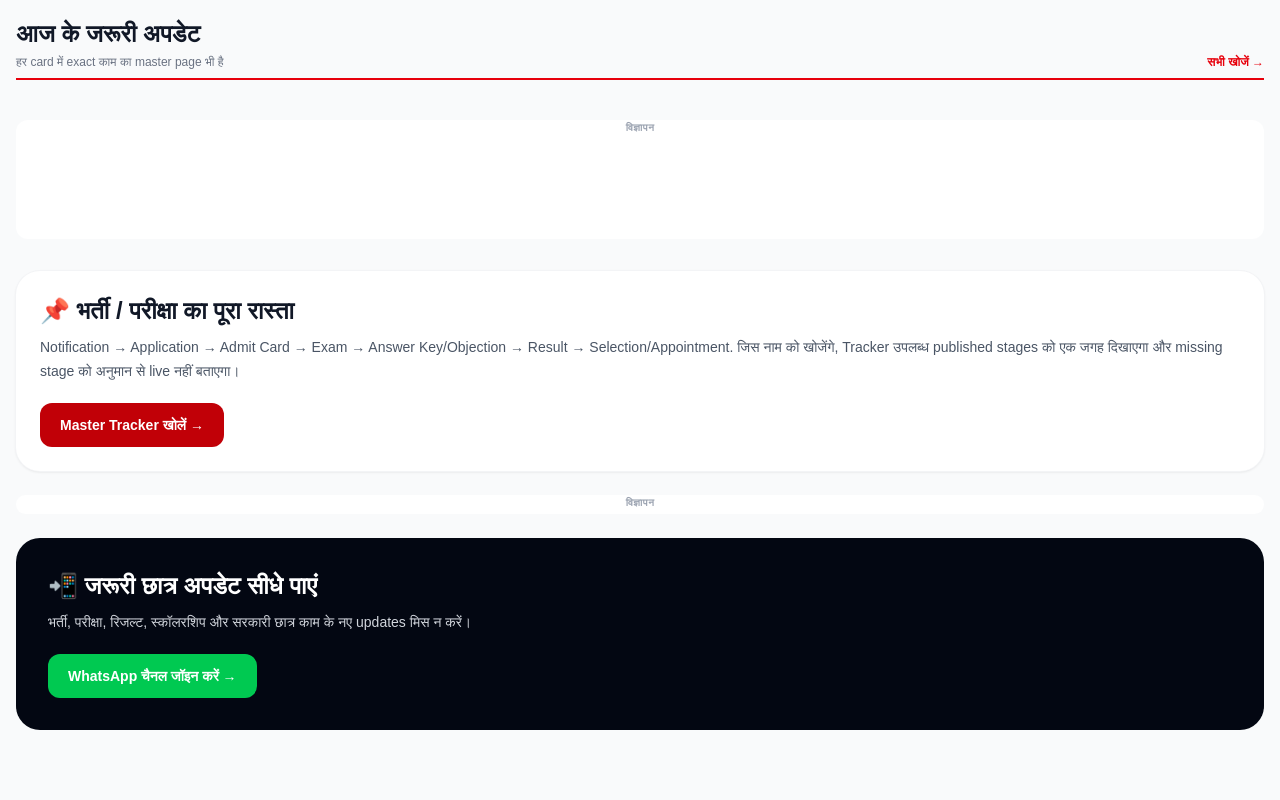
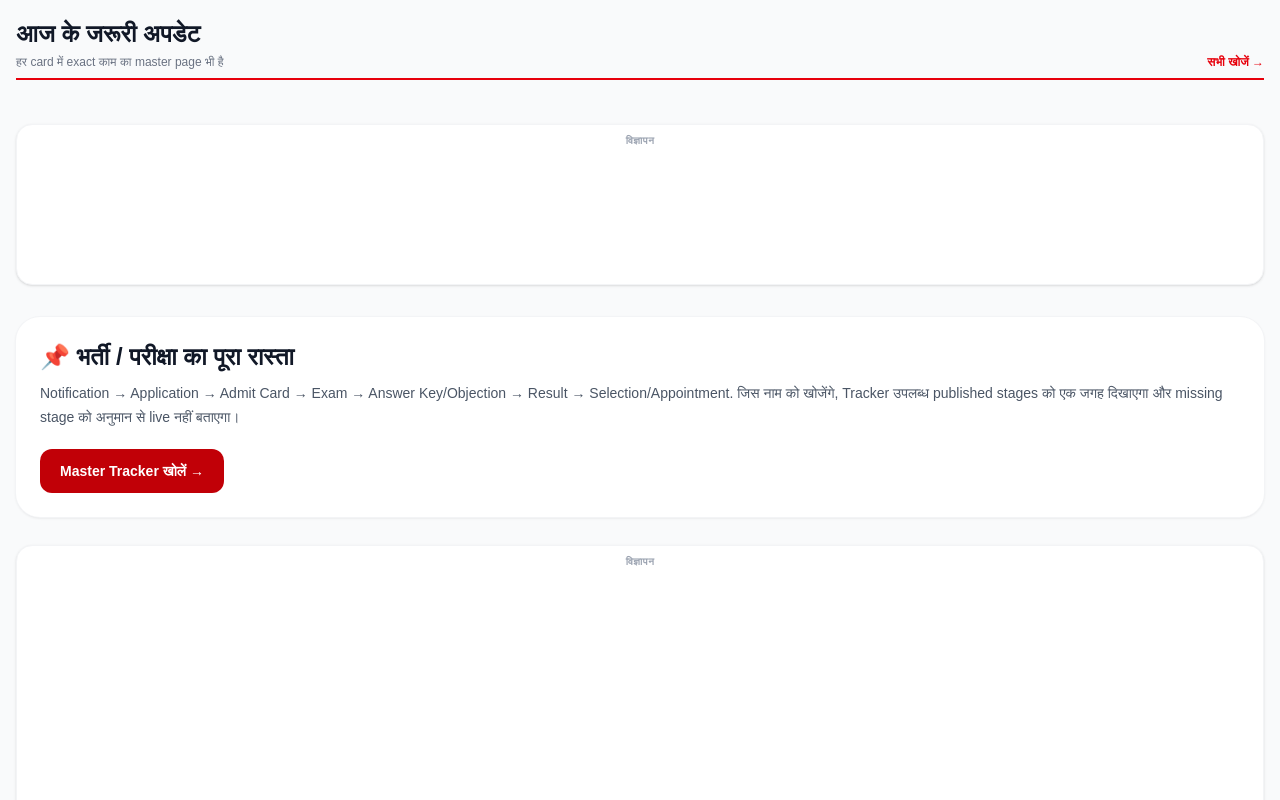
Before and after one commit to bhoopendramandoliya786-source/hindi-news, a Next.js app: page / in a window 1280 px wide. Shown: the part 2340-3140 px from the top of the page. Built offline with nearby package versions, Linux system fonts and the light colour scheme; no server answers; the database is empty.

Commit message:
Stabilize ad slots and protect content navigation

```diff
--- a/components/AdsterraAds.tsx
+++ b/components/AdsterraAds.tsx
@@ -7,30 +7,37 @@ const NATIVE_ID="container-474fa8b015c1b8662327ffcb1eb1ed09";
 const BANNER="https://www.highrevenueformat.com/f3b2eb95c0a2efceea637ec62e180ba7/invoke.js";
 const KEY="f3b2eb95c0a2efceea637ec62e180ba7";
 
+/**
+ * Kept as an explicit opt-in export. It is intentionally not mounted sitewide:
+ * forced pop/redirect style inventory can hurt navigation and publisher policy
+ * safety when Google ads are also present.
+ */
 export function AdsterraSocialBar(){
   return <Script src={SOCIAL} strategy="afterInteractive"/>;
 }
 
 export function AdsterraNative(){
-  return <div className="my-6 overflow-hidden rounded-xl bg-white" aria-label="विज्ञापन">
-    <div className="mb-1 text-center text-[10px] font-semibold uppercase tracking-wider text-gray-400">विज्ञापन</div>
-    <Script src={NATIVE} strategy="afterInteractive" data-cfasync="false"/>
-    <div id={NATIVE_ID} className="min-h-[100px] w-full overflow-hidden"/>
+  return <div className="my-7 w-full overflow-hidden rounded-2xl border border-gray-100 bg-white p-2 shadow-sm" aria-label="विज्ञापन">
+    <div className="mb-2 text-center text-[10px] font-semibold uppercase tracking-wider text-gray-400">विज्ञापन</div>
+    <div className="min-h-[120px] w-full overflow-hidden">
+      <Script src={NATIVE} strategy="afterInteractive" data-cfasync="false"/>
+      <div id={NATIVE_ID} className="min-h-[120px] w-full overflow-hidden"/>
+    </div>
   </div>;
 }
 
 export function AdsterraBanner(){
-  return <div className="my-6 flex justify-center overflow-hidden rounded-xl bg-white" aria-label="विज्ञापन">
+  return <div className="my-7 flex min-h-[280px] w-full justify-center overflow-hidden rounded-2xl border border-gray-100 bg-white p-2 shadow-sm" aria-label="विज्ञापन">
     <div className="w-full max-w-[300px]">
-      <div className="mb-1 text-center text-[10px] font-semibold uppercase tracking-wider text-gray-400">विज्ञापन</div>
-      <Script id={`banner-${KEY}`} strategy="afterInteractive">{`window.atOptions={key:"${KEY}",format:"iframe",height:250,width:300,params:{}};`}</Script>
-      <Script src={BANNER} strategy="afterInteractive"/>
+      <div className="mb-2 text-center text-[10px] font-semibold uppercase tracking-wider text-gray-400">विज्ञापन</div>
+      <div className="min-h-[250px] w-[300px] max-w-full overflow-hidden">
+        <Script id={`banner-${KEY}`} strategy="afterInteractive">{`window.atOptions={key:"${KEY}",format:"iframe",height:250,width:300,params:{}};`}</Script>
+        <Script src={BANNER} strategy="afterInteractive"/>
+      </div>
     </div>
   </div>;
 }
 
-// Keep the lightweight Social Bar sitewide. Display/native units are placed
-// in page content so advertising never pushes the first useful content below the fold.
 export default function AdsterraAds(){
-  return <AdsterraSocialBar/>;
+  return null;
 }
```
